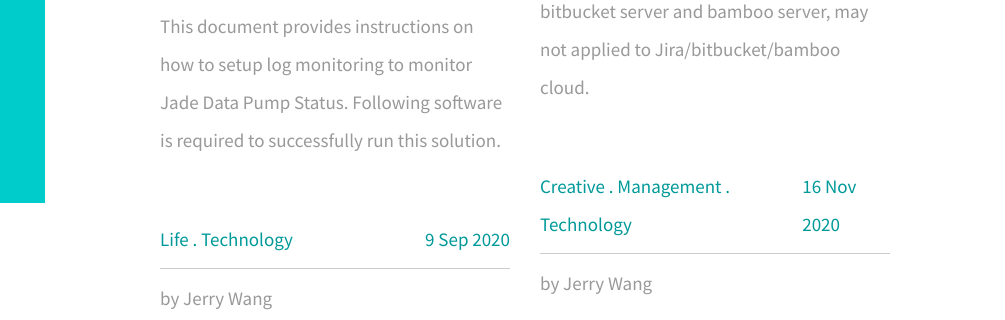
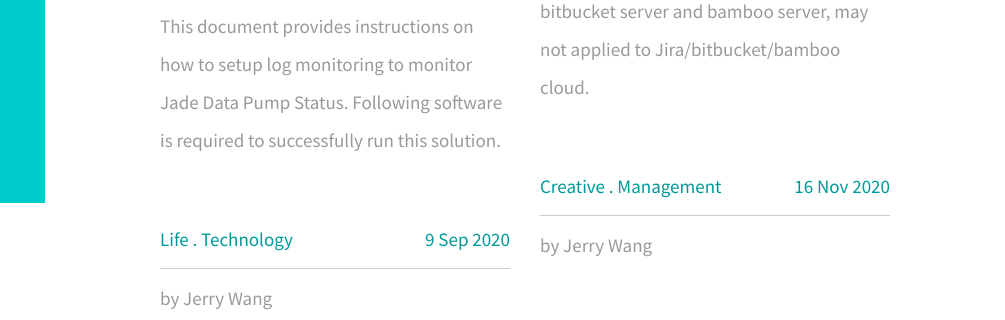
Before and after one commit to Huayra-J/Personal-Blog, a plain HTML site: page index.html in a window 1280 px wide. Shown: the part 597-917 px from the top of the page, 275-1280 px from the left. Drawn offline with Linux system fonts and the light colour scheme.

Commit message:
Signed-off-by: Jerry Wang <jerry.wangrj@gmail.com>

```diff
--- a/index.html
+++ b/index.html
@@ -106,7 +106,7 @@
                     <p class="tm-pt-30">
                         This document is based on Jira software, bitbucket server and bamboo server, may not applied to Jira/bitbucket/bamboo cloud.</p>
                     <div class="d-flex justify-content-between tm-pt-45">
-                        <span class="tm-color-primary">Creative . Management . Technology</span>
+                        <span class="tm-color-primary">Creative . Management</span>
                         <span class="tm-color-primary">16 Nov 2020</span>
                     </div>
                     <hr>
```
